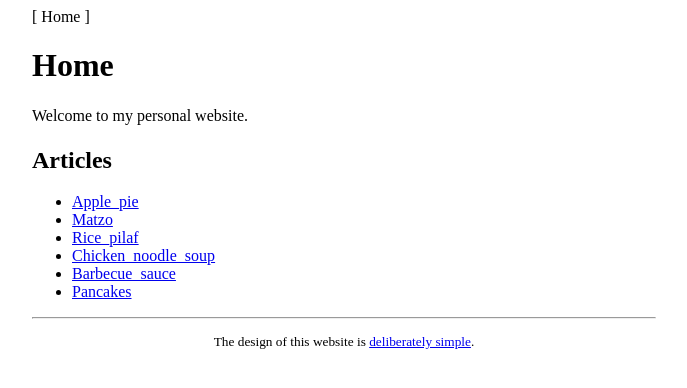
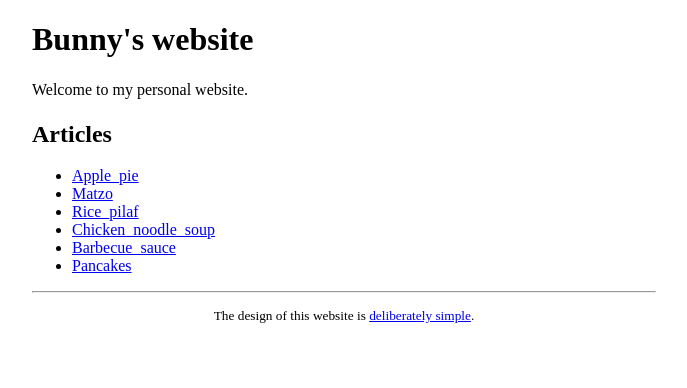
Before and after one commit to nepella/nepella.github.io, a Jekyll site: the page built from index.md, in a window 1280 px wide. Shown: the top 388 px of the page, without its empty margins (296-983 px from the left). Built offline with Jekyll 4.4.1, drawn with Linux system fonts in a browser that asks for light colours.

Commit message:
Replace navigation logic with "back" link.

```diff
--- a/_data/navigation.yml
+++ /dev/null
@@ -1,4 +0,0 @@
----
-
-- name: Home
-  path: /
--- a/_includes/navigation.html
+++ /dev/null
@@ -1,7 +0,0 @@
-<nav>
-  {% for item in site.data.navigation %}
-    <a href="{{ item.path }}" {% if page.url == item.path %}class="current"{% endif %}>
-      {{ item.name }}
-    </a>
-  {% endfor %}
-</nav>
--- a/_layouts/default.html
+++ b/_layouts/default.html
@@ -10,7 +10,11 @@
   <meta name="robots" content="noindex">
 </head>
 <body>
-  {% include navigation.html %}
+  {% if page.url != "/" %}
+  <nav>
+    <a href="/">Back</a>
+  </nav>
+  {% endif %}
   <h1>{{ page.title }}</h1>
   {{ content }}
 </body>
--- a/assets/css/main.scss
+++ b/assets/css/main.scss
@@ -36,23 +36,8 @@
     border-top: 1px solid;
 }
 
-nav {
-    a {
-        color: blue;
-    }
-
-    .current {
-        text-decoration: none;
-        color: unset;
-    }
-
-    .current:before {
-        content: "[";
-    }
-
-    .current:after {
-        content: "]";
-    }
+nav > a {
+    color: blue;
 }
 
 article {
--- a/index.md
+++ b/index.md
@@ -1,5 +1,5 @@
 ---
-title: Home
+title: Bunny's website
 ---
 
 Welcome to my personal website.
```
